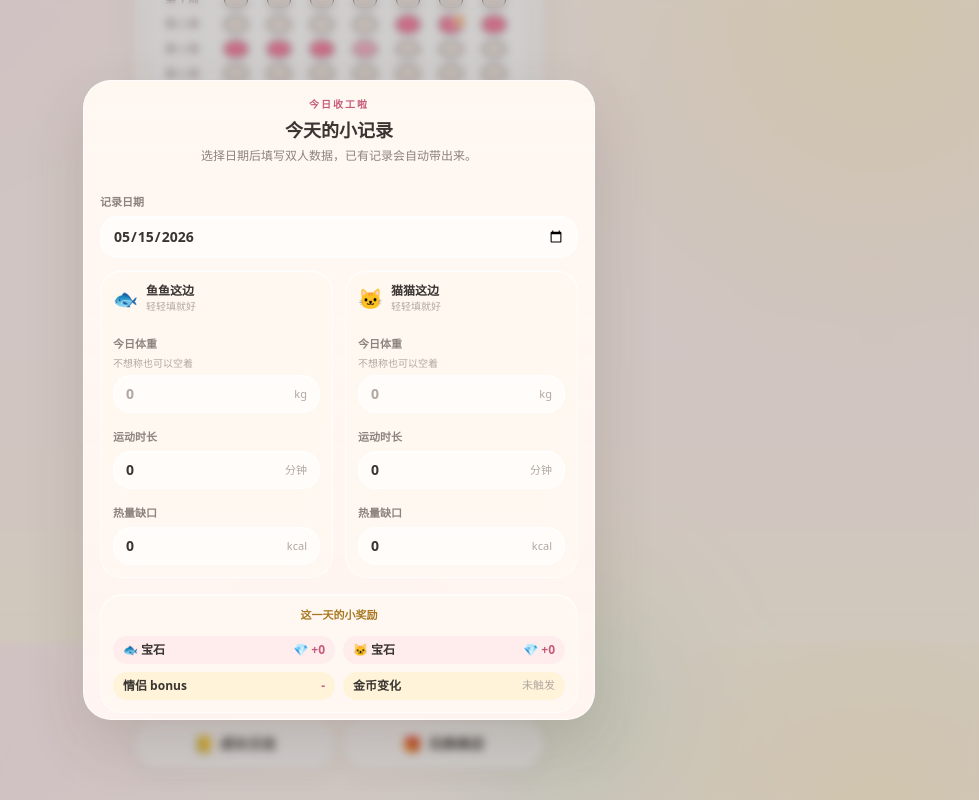
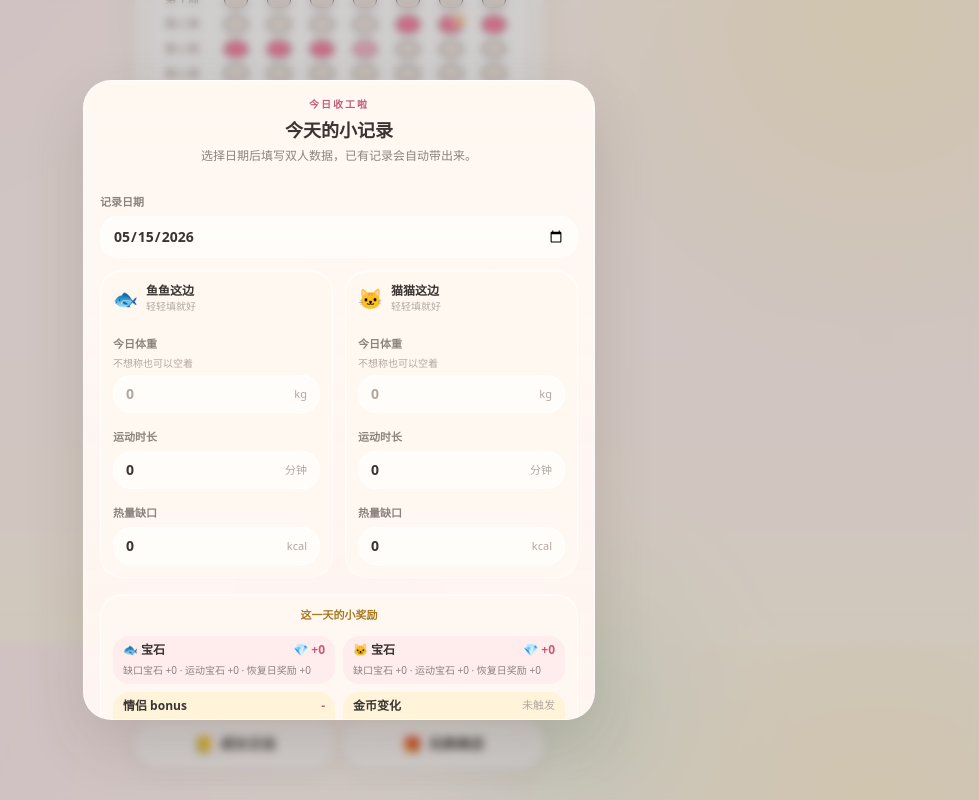
Before and after one commit to JIDAIN/couple_better_game, a Next.js app: page / in a window 1280 px wide. Both pictures are taken after a click on the button "记录今天". Shown: the part 957-1757 px from the top of the page, without its empty margins (301-1280 px from the left). Built offline with nearby package versions, Linux system fonts and the light colour scheme.

Commit message:
Show detailed settlement breakdowns

```diff
--- a/components/home/GrowthLog.tsx
+++ b/components/home/GrowthLog.tsx
@@ -5,7 +5,7 @@ import { useHomeResources, type DailyRecord } from "./HomeResourcesProvider";
 import {
   computeCoinPreview,
   computeCoupleBonus,
-  gemsForPerson,
+  gemBreakdownForPerson,
   isInCoinWeek,
   parseNonNegativeInt,
   parseOptionalWeight,
@@ -68,6 +68,14 @@ function totalGems(entry: GrowthLogEntry) {
 
 function formatCoinDelta(value: number) {
   return value > 0 ? `+${value}` : "0";
+}
+
+function DetailLines({ lines }: { lines: string[] }) {
+  return (
+    <span className="mt-1 block text-[10px] font-medium leading-4 ui-text-muted">
+      {lines.join(" · ")}
+    </span>
+  );
 }
 
 function Field({
@@ -171,10 +179,8 @@ function LogCard({
     >
       <span className="growth-log-line">
         <span className="growth-log-date">{formatMonthDay(entry.recordDate)}</span>
-
         <span className="growth-log-metric growth-log-fish">{fishLabel}</span>
         <span className="growth-log-metric growth-log-cat">{catLabel}</span>
-
         <span className="ui-price-pill ui-chip-primary growth-log-pill">
           💎 +{totalGems(entry)}
         </span>
@@ -244,8 +250,12 @@ export function GrowthLog() {
     const previousRecord = previousDate
       ? dailyRecords.find((record) => record.recordDate === previousDate) ?? null
       : null;
-    const fg = gemsForPerson("fish", fishInput, previousRecord);
-    const cg = gemsForPerson("cat", catInput, previousRecord);
+    const fishBreakdown = gemBreakdownForPerson(
+      "fish",
+      fishInput,
+      previousRecord,
+    );
+    const catBreakdown = gemBreakdownForPerson("cat", catInput, previousRecord);
     const couple = computeCoupleBonus(fishInput, catInput);
     const recordsWithoutEditing = dailyRecords.filter(
       (record) => record.id !== editing.id,
@@ -266,13 +276,20 @@ export function GrowthLog() {
       cat: catInput,
       todayDay: editing.day,
       todayDate: editing.recordDate,
-      todayGemTotal: fg + cg + couple.gems,
+      todayGemTotal: fishBreakdown.total + catBreakdown.total + couple.gems,
       currentWeekGemTotal: weekGemTotalForDate,
       dailyRecords: recordsWithoutEditing,
       coinRules,
       visualRules,
     });
-    return { fg, cg, couple, coin };
+    return {
+      fg: fishBreakdown.total,
+      cg: catBreakdown.total,
+      fishBreakdown,
+      catBreakdown,
+      couple,
+      coin,
+    };
   }, [catInput, coinRules, dailyRecords, editing, fishInput, visualRules]);
 
   useEffect(() => {
@@ -478,27 +495,43 @@ export function GrowthLog() {
                     修改后的结算预览
                   </p>
                   <ul className="mt-3 grid grid-cols-2 gap-2 text-xs font-semibold ui-text-main">
-                    <li className="ui-tinted-primary flex items-center justify-between gap-2 rounded-2xl px-2.5 py-1.5">
+                    <li className="ui-tinted-primary rounded-2xl px-2.5 py-1.5">
+                      <span className="flex items-center justify-between gap-2">
                         <span>🐟 宝石</span>
                         <span className="tabular-nums ui-text-primary">
                           💎 +{preview.fg}
                         </span>
+                      </span>
+                      <DetailLines lines={preview.fishBreakdown.lines} />
                     </li>
-                    <li className="ui-tinted-primary flex items-center justify-between gap-2 rounded-2xl px-2.5 py-1.5">
+                    <li className="ui-tinted-primary rounded-2xl px-2.5 py-1.5">
+                      <span className="flex items-center justify-between gap-2">
                         <span>🐱 宝石</span>
                         <span className="tabular-nums ui-text-primary">
                           💎 +{preview.cg}
                         </span>
+                      </span>
+                      <DetailLines lines={preview.catBreakdown.lines} />
                     </li>
-                    <li className="ui-tinted-reward flex items-center justify-between gap-2 rounded-2xl px-2.5 py-1.5">
+                    <li className="ui-tinted-reward rounded-2xl px-2.5 py-1.5">
+                      <span className="flex items-center justify-between gap-2">
                         <span>情侣 bonus</span>
                         <span className="tabular-nums ui-text-primary">
                           {preview.couple.gems > 0
                             ? `💎 +${preview.couple.gems}`
                             : "-"}
                         </span>
+                      </span>
+                      <DetailLines
+                        lines={
+                          preview.couple.gems > 0
+                            ? ["一起运动：双方各 +1，共 +2"]
+                            : ["双方都运动满 30 分钟时触发"]
+                        }
+                      />
                     </li>
-                    <li className="ui-tinted-reward flex items-center justify-between gap-2 rounded-2xl px-2.5 py-1.5">
+                    <li className="ui-tinted-reward rounded-2xl px-2.5 py-1.5">
+                      <span className="flex items-center justify-between gap-2">
                         <span>金币变化</span>
                         <span
                           className={
@@ -511,6 +544,8 @@ export function GrowthLog() {
                             ? `🪙 +${preview.coin.delta}`
                             : "未触发"}
                         </span>
+                      </span>
+                      <DetailLines lines={[preview.coin.hint]} />
                     </li>
                   </ul>
                 </div>
--- a/components/home/RecordTodaySettlement.tsx
+++ b/components/home/RecordTodaySettlement.tsx
@@ -5,8 +5,8 @@ import { useHomeResources, type DailyRecord } from "./HomeResourcesProvider";
 import {
   computeCoinPreview,
   computeCoupleBonus,
+  gemBreakdownForPerson,
   getCurrentIsoDate,
-  gemsForPerson,
   isInCoinWeek,
   parseNonNegativeInt,
   parseOptionalWeight,
@@ -54,6 +54,14 @@ function recordIsoDate(record: { recordDate?: string; day: number }) {
 
 function totalRecordGems(record: DailyRecord) {
   return record.fish.gems + record.cat.gems + record.bonus;
+}
+
+function DetailLines({ lines }: { lines: string[] }) {
+  return (
+    <span className="mt-1 block text-[10px] font-medium leading-4 ui-text-muted">
+      {lines.join(" · ")}
+    </span>
+  );
 }
 
 function SoftField({
@@ -158,12 +166,8 @@ type RecordTodaySettlementProps = {
 export function RecordTodaySettlement({
   buttonVariant = "full",
 }: RecordTodaySettlementProps) {
-  const {
-    coinRules,
-    dailyRecords,
-    upsertDailyRecord,
-    visualRules,
-  } = useHomeResources();
+  const { coinRules, dailyRecords, upsertDailyRecord, visualRules } =
+    useHomeResources();
   const [open, setOpen] = useState(false);
   const [entered, setEntered] = useState(false);
   const [toast, setToast] = useState<string | null>(null);
@@ -220,10 +224,7 @@ export function RecordTodaySettlement({
     [catD, catM, catW],
   );
 
-  const recordDay = useMemo(
-    () => parseDateInputDay(recordDate),
-    [recordDate],
-  );
+  const recordDay = useMemo(() => parseDateInputDay(recordDate), [recordDate]);
   const yesterdayRecord = useMemo(() => {
     const previousDate = previousDateInputValue(recordDate);
     if (!previousDate) return null;
@@ -234,8 +235,16 @@ export function RecordTodaySettlement({
   }, [dailyRecords, recordDate]);
 
   const preview = useMemo(() => {
-    const fg = gemsForPerson("fish", fishInput, yesterdayRecord);
-    const cg = gemsForPerson("cat", catInput, yesterdayRecord);
+    const fishBreakdown = gemBreakdownForPerson(
+      "fish",
+      fishInput,
+      yesterdayRecord,
+    );
+    const catBreakdown = gemBreakdownForPerson(
+      "cat",
+      catInput,
+      yesterdayRecord,
+    );
     const couple = computeCoupleBonus(fishInput, catInput);
     const recordsWithoutExisting = existingRecord
       ? dailyRecords.filter((record) => record.id !== existingRecord.id)
@@ -247,7 +256,8 @@ export function RecordTodaySettlement({
           : total,
       0,
     );
-    const todayGemTotal = fg + cg + couple.gems;
+    const todayGemTotal =
+      fishBreakdown.total + catBreakdown.total + couple.gems;
     const coin = computeCoinPreview({
       fish: fishInput,
       cat: catInput,
@@ -259,7 +269,14 @@ export function RecordTodaySettlement({
       coinRules,
       visualRules,
     });
-    return { fg, cg, couple, coin };
+    return {
+      fg: fishBreakdown.total,
+      cg: catBreakdown.total,
+      fishBreakdown,
+      catBreakdown,
+      couple,
+      coin,
+    };
   }, [
     catInput,
     coinRules,
@@ -323,9 +340,7 @@ export function RecordTodaySettlement({
     const result = upsertDailyRecord(recordDate, fishInput, catInput);
     if (!result.ok) {
       setToast(
-        result.reason === "future-date"
-          ? "不能记录未来日期"
-          : "请选择有效日期",
+        result.reason === "future-date" ? "不能记录未来日期" : "请选择有效日期",
       );
       return;
     }
@@ -347,8 +362,7 @@ export function RecordTodaySettlement({
     upsertDailyRecord,
   ]);
 
-  const buttonLabel =
-    buttonVariant === "history" ? "补录记录" : "记录今天";
+  const buttonLabel = buttonVariant === "history" ? "补录记录" : "记录今天";
 
   return (
     <>
@@ -455,27 +469,43 @@ export function RecordTodaySettlement({
                   这一天的小奖励
                 </p>
                 <ul className="mt-3 grid grid-cols-2 gap-2 text-xs font-semibold ui-text-main">
-                  <li className="ui-tinted-primary flex items-center justify-between gap-2 rounded-2xl px-2.5 py-1.5">
+                  <li className="ui-tinted-primary rounded-2xl px-2.5 py-1.5">
+                    <span className="flex items-center justify-between gap-2">
                       <span>🐟 宝石</span>
                       <span className="tabular-nums ui-text-primary">
                         💎 +{preview.fg}
                       </span>
+                    </span>
+                    <DetailLines lines={preview.fishBreakdown.lines} />
                   </li>
-                  <li className="ui-tinted-primary flex items-center justify-between gap-2 rounded-2xl px-2.5 py-1.5">
+                  <li className="ui-tinted-primary rounded-2xl px-2.5 py-1.5">
+                    <span className="flex items-center justify-between gap-2">
                       <span>🐱 宝石</span>
                       <span className="tabular-nums ui-text-primary">
                         💎 +{preview.cg}
                       </span>
+                    </span>
+                    <DetailLines lines={preview.catBreakdown.lines} />
                   </li>
-                  <li className="ui-tinted-reward flex items-center justify-between gap-2 rounded-2xl px-2.5 py-1.5">
+                  <li className="ui-tinted-reward rounded-2xl px-2.5 py-1.5">
+                    <span className="flex items-center justify-between gap-2">
                       <span>情侣 bonus</span>
                       <span className="tabular-nums ui-text-primary">
                         {preview.couple.gems > 0
                           ? `💎 +${preview.couple.gems}`
                           : "-"}
                       </span>
+                    </span>
+                    <DetailLines
+                      lines={
+                        preview.couple.gems > 0
+                          ? ["一起运动：双方各 +1，共 +2"]
+                          : ["双方都运动满 30 分钟时触发"]
+                      }
+                    />
                   </li>
-                  <li className="ui-tinted-reward flex items-center justify-between gap-2 rounded-2xl px-2.5 py-1.5">
+                  <li className="ui-tinted-reward rounded-2xl px-2.5 py-1.5">
+                    <span className="flex items-center justify-between gap-2">
                       <span>金币变化</span>
                       <span
                         className={
@@ -488,6 +518,8 @@ export function RecordTodaySettlement({
                           ? `🪙 +${preview.coin.delta}`
                           : "未触发"}
                       </span>
+                    </span>
+                    <DetailLines lines={[preview.coin.hint]} />
                   </li>
                 </ul>
               </div>
--- a/lib/home/settlement-rules.ts
+++ b/lib/home/settlement-rules.ts
@@ -108,6 +108,38 @@ export function gemsForPerson(
     gemsFromExercise(person, input.minutes, personHasDeficit) +
     computeRecoveryBonus(person, input, yesterdayRecord)
   );
+}
+
+export type GemBreakdown = {
+  deficit: number;
+  exercise: number;
+  recovery: number;
+  total: number;
+  lines: string[];
+};
+
+export function gemBreakdownForPerson(
+  person: PersonKey,
+  input: SideLogInput,
+  yesterdayRecord?: PreviousDailyRecord | null,
+): GemBreakdown {
+  const personHasDeficit = hasDeficit(input);
+  const deficit = gemsFromDeficit(person, input.deficit);
+  const exercise = gemsFromExercise(person, input.minutes, personHasDeficit);
+  const recovery = computeRecoveryBonus(person, input, yesterdayRecord);
+  const lines = [
+    `缺口宝石 +${deficit}`,
+    `运动宝石 +${exercise}`,
+    `恢复日奖励 +${recovery}`,
+  ];
+
+  return {
+    deficit,
+    exercise,
+    recovery,
+    total: deficit + exercise + recovery,
+    lines,
+  };
 }
 
 export const DEFAULT_VISUAL_RULES: SettlementVisualRules = {
```
Also changed, not shown: 1 other file (tests, documents, lock files or other folders). Lines whose indentation alone changed are shown as unchanged.
